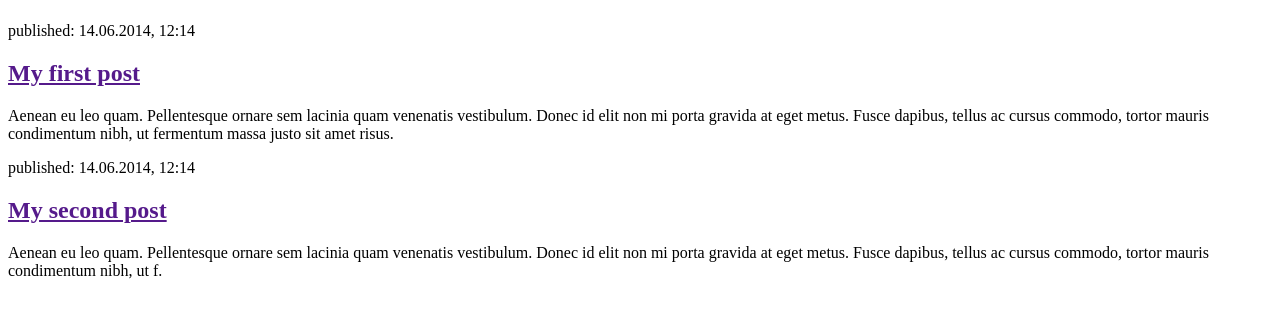
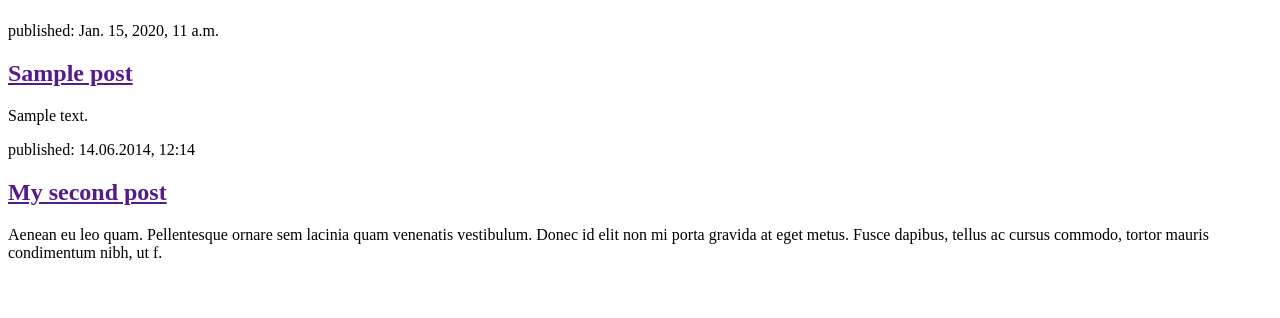
Before and after one commit to Montaha1207/my-first-blog, a Django app: page / in a window 1280 px wide. Shown: the part 58-376 px from the top of the page. Run offline with Django 5.2, Linux system fonts and the light colour scheme; tables that the repository leaves empty hold one stand-in row (values such as "Sample post").

Commit message:
Modified templates to display posts from database.

```diff
--- a/blog/templates/blog/post_list.html
+++ b/blog/templates/blog/post_list.html
@@ -8,12 +8,13 @@
             <h1><a href="/">Django Girls Blog</a></h1>
         </header>
 
+    {% for post in posts %}
         <article>
-            <time>published: 14.06.2014, 12:14</time>
-            <h2><a href="">My first post</a></h2>
-            <p>Aenean eu leo quam. Pellentesque ornare sem lacinia quam venenatis vestibulum. Donec id elit non mi porta gravida at eget metus. Fusce dapibus, tellus ac cursus commodo, tortor mauris condimentum nibh, ut fermentum massa justo sit amet risus.</p>
+            <time>published: {{ post.published_date }}</time>
+            <h2><a href="">{{ post.title }}</a></h2>
+            <p>{{ post.text|linebreaksbr }}</p>
         </article>
-
+    {% endfor %}
         <article>
             <time>published: 14.06.2014, 12:14</time>
             <h2><a href="">My second post</a></h2>
--- a/blog/views.py
+++ b/blog/views.py
@@ -1,5 +1,7 @@
 from django.shortcuts import render
-
+from .models import Post
+from django.utils import timezone
 # Create your views here.
 def post_list(request):
-    return render(request, 'blog/post_list.html', {})
+    posts=Post.objects.filter(published_date__lte=timezone.now()).order_by('published_date')
+    return render(request, 'blog/post_list.html', {'posts': posts})
```
